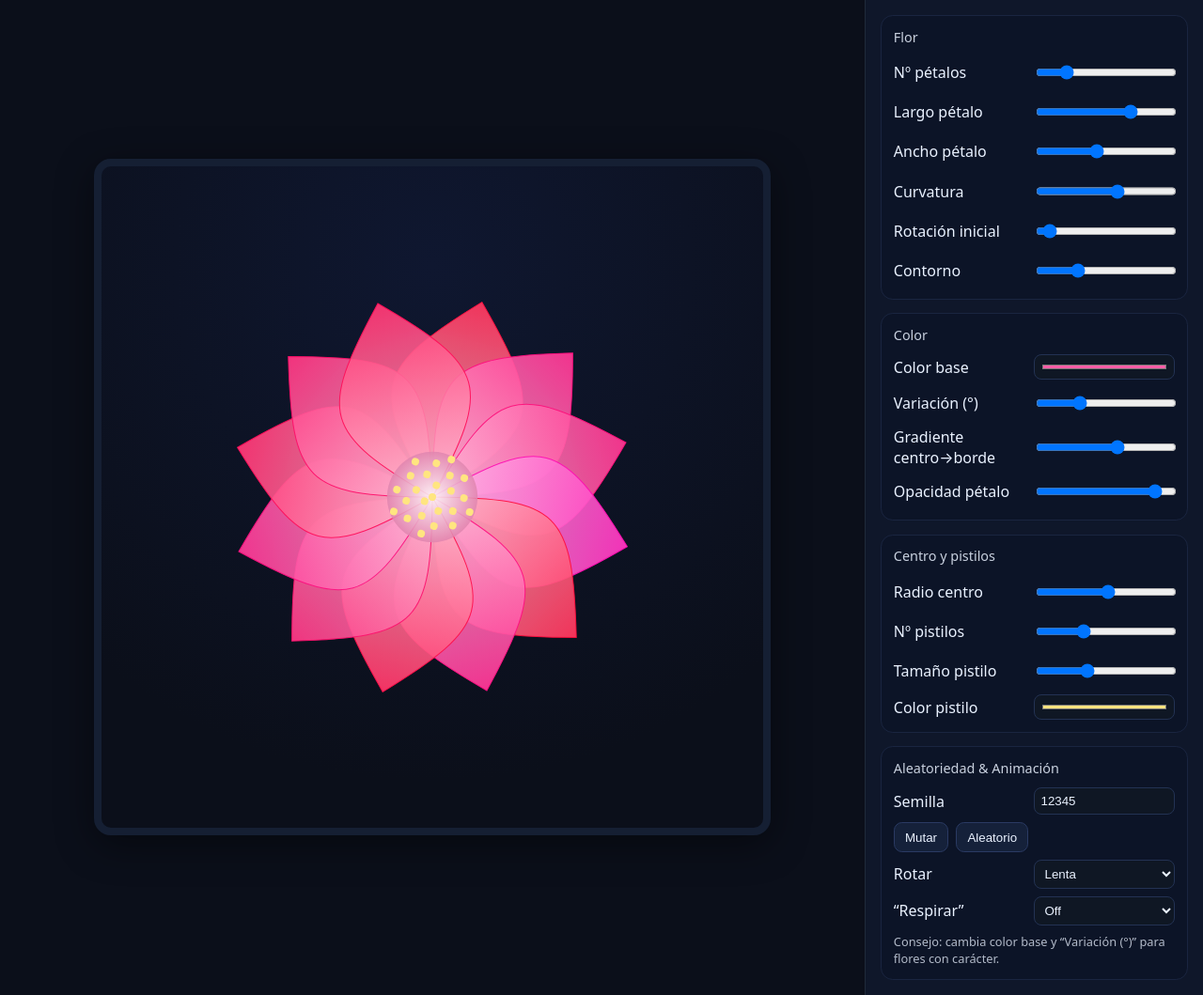
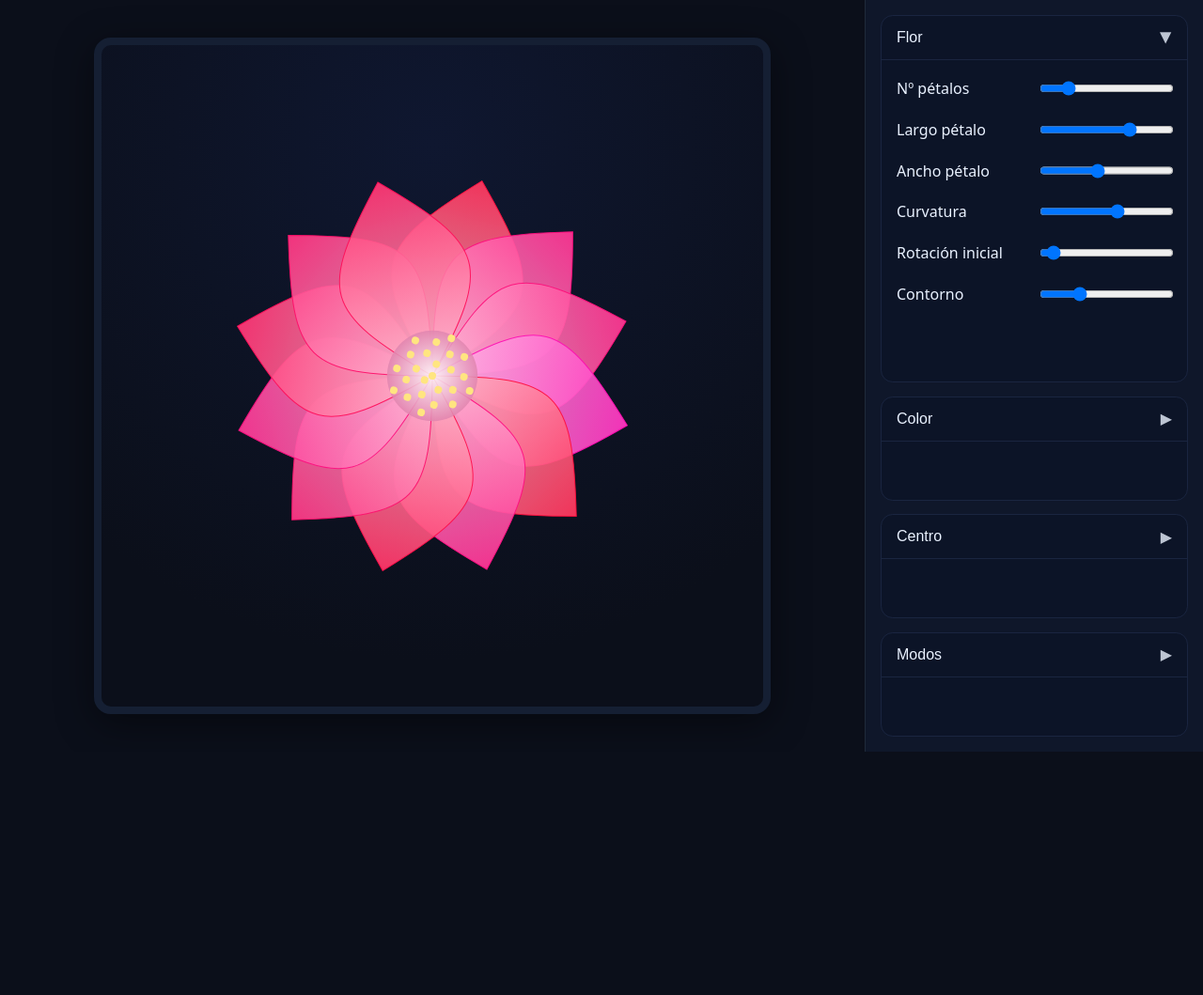
Before and after one commit to aragojuan-code/flor, a plain HTML site: page index.html in a window 1280 px wide. Shown: the whole page at 94% size. After the commit the page ends 800 px from the top, so only its background shows below. Drawn offline with Linux system fonts and the light colour scheme.

Commit message:
Update index.html

```diff
--- a/index.html
+++ b/index.html
@@ -17,29 +17,58 @@
   .stage{
     position:relative; display:grid; place-items:center;
     width:min(92vw, 720px);
-    aspect-ratio:1/1;                 /* <- ahora el contenedor es cuadrado */
+    aspect-ratio:1/1;                 /* contenedor cuadrado */
     border:8px solid #151f33; border-radius:18px; overflow:hidden;
     box-shadow:0 10px 40px rgba(0,0,0,.45);
     background: radial-gradient(120% 120% at 50% 15%, #0f1730 0%, #0b0f1a 65%);
   }
-  canvas{
-    width:100%; height:100%;          /* cuadrado, rellena el stage */
-    display:block; background:transparent;
+  canvas{ width:100%; height:100%; display:block; background:transparent; }
+
+  /* CONTROLES (acordeón) */
+  .controls{
+    background:var(--panel); border-top:1px solid var(--line);
+    padding:1rem; display:grid; gap:.9rem;
+  }
+  @media (min-width:960px){
+    .controls{ width:360px; border-top:none; border-left:1px solid var(--line); overflow:auto; }
   }
 
-  /* CONTROLES */
-  .controls{ background:var(--panel); border-top:1px solid var(--line); padding:1rem; display:grid; gap:.9rem; }
-  @media (min-width:960px){ .controls{ width:360px; border-top:none; border-left:1px solid var(--line); overflow:auto } }
-  .group{ border:1px solid #1a2540; border-radius:.8rem; padding:.8rem; display:grid; gap:.5rem; background:#0c1427 }
-  .title{ font-size:.9rem; opacity:.85; margin-bottom:.2rem }
-  .row{ display:grid; grid-template-columns:140px 1fr; align-items:center; gap:.6rem }
+  .acc-item{
+    border:1px solid #1a2540; border-radius:.8rem; background:#0c1427; overflow:hidden;
+  }
+  .acc-btn{
+    width:100%; text-align:left; padding:.85rem 1rem; background:transparent; color:var(--txt);
+    border:none; display:flex; align-items:center; justify-content:space-between; cursor:pointer;
+    font-size:1rem;
+  }
+  .acc-btn:hover{ background:#0f1724; }
+  .acc-btn .chev{ transition: transform .22s ease; opacity:.8; }
+  .acc-btn[aria-expanded="true"] .chev{ transform: rotate(90deg); }
+
+  .acc-panel{
+    grid-template-columns:140px 1fr;
+    display:grid; gap:.6rem; align-items:center;
+    padding:0 1rem; border-top:1px solid #1a2540;
+
+    /* colapso animado */
+    transition: grid-template-rows .25s ease, padding .25s ease, max-height .25s ease;
+    max-height: 0; padding-top:0; padding-bottom:0; overflow:hidden;
+  }
+  .acc-item.open .acc-panel{
+    max-height: 800px; /* suficiente para el contenido */
+    padding-top:.8rem; padding-bottom:.9rem;
+  }
+
+  .row{ display:contents; } /* cada par etiqueta+control ocupa la rejilla */
+  .row label{ align-self:center; }
   input[type="range"], input[type="color"], input[type="number"], select{
-    width:100%; background:#0f1724; color:var(--txt); border:1px solid #233253; border-radius:.5rem; padding:.38rem; touch-action:manipulation;
+    width:100%; background:#0f1724; color:var(--txt); border:1px solid #233253; border-radius:.5rem; padding:.38rem;
+    touch-action:manipulation;
   }
   .inline{ display:flex; gap:.5rem; align-items:center }
-  .btn{ background:#15213a; border:1px solid #2a3a63; color:var(--txt); padding:.45rem .7rem; border-radius:.55rem; cursor:pointer }
+  .btn{ background:#15213a; border:1px solid #2a3a63; color:var(--txt); padding:.45rem .7rem; border-radius:.55rem; cursor:pointer; }
   .btn:active{ transform:translateY(1px) }
-  .hint{ font-size:.8rem; opacity:.75 }
+  .hint{ font-size:.8rem; opacity:.75; grid-column:1 / -1; }
 </style>
 </head>
 <body>
@@ -50,48 +79,70 @@
     </div>
   </div>
 
-  <div class="controls">
-    <div class="group">
-      <div class="title">Flor</div>
-      <div class="row"><label>Nº pétalos</label><input id="petals" type="range" min="3" max="64" value="12"></div>
-      <div class="row"><label>Largo pétalo</label><input id="pLen" type="range" min="0.3" max="1.0" step="0.01" value="0.8"></div>
-      <div class="row"><label>Ancho pétalo</label><input id="pWid" type="range" min="0.10" max="0.70" step="0.01" value="0.35"></div>
-      <div class="row"><label>Curvatura</label><input id="pCurve" type="range" min="0" max="1" step="0.01" value="0.6"></div>
-      <div class="row"><label>Rotación inicial</label><input id="rot0" type="range" min="0" max="360" step="1" value="0"></div>
-      <div class="row"><label>Contorno</label><input id="outline" type="range" min="0" max="4" step="0.5" value="1"></div>
+  <div class="controls" id="accordion">
+    <!-- FLOR -->
+    <section class="acc-item open" id="sec-flor">
+      <button class="acc-btn" aria-expanded="true">
+        <span>Flor</span><span class="chev">▶</span>
+      </button>
+      <div class="acc-panel">
+        <div class="row"><label for="petals">Nº pétalos</label><input id="petals" type="range" min="3" max="64" value="12"></div>
+        <div class="row"><label for="pLen">Largo pétalo</label><input id="pLen" type="range" min="0.3" max="1.0" step="0.01" value="0.8"></div>
+        <div class="row"><label for="pWid">Ancho pétalo</label><input id="pWid" type="range" min="0.10" max="0.70" step="0.01" value="0.35"></div>
+        <div class="row"><label for="pCurve">Curvatura</label><input id="pCurve" type="range" min="0" max="1" step="0.01" value="0.6"></div>
+        <div class="row"><label for="rot0">Rotación inicial</label><input id="rot0" type="range" min="0" max="360" step="1" value="0"></div>
+        <div class="row"><label for="outline">Contorno</label><input id="outline" type="range" min="0" max="4" step="0.5" value="1"></div>
       </div>
+    </section>
 
-    <div class="group">
-      <div class="title">Color</div>
-      <div class="row"><label>Color base</label><input id="baseColor" type="color" value="#ff5ea8"></div>
-      <div class="row"><label>Variación (°)</label><input id="hVar" type="range" min="0" max="60" step="1" value="16"></div>
-      <div class="row"><label>Gradiente centro→borde</label><input id="grad" type="range" min="0" max="1" step="0.01" value="0.6"></div>
-      <div class="row"><label>Opacidad pétalo</label><input id="pAlpha" type="range" min="0.3" max="1" step="0.01" value="0.95"></div>
+    <!-- COLOR -->
+    <section class="acc-item" id="sec-color">
+      <button class="acc-btn" aria-expanded="false">
+        <span>Color</span><span class="chev">▶</span>
+      </button>
+      <div class="acc-panel">
+        <div class="row"><label for="baseColor">Color base</label><input id="baseColor" type="color" value="#ff5ea8"></div>
+        <div class="row"><label for="hVar">Variación (°)</label><input id="hVar" type="range" min="0" max="60" step="1" value="16"></div>
+        <div class="row"><label for="grad">Gradiente centro→borde</label><input id="grad" type="range" min="0" max="1" step="0.01" value="0.6"></div>
+        <div class="row"><label for="pAlpha">Opacidad pétalo</label><input id="pAlpha" type="range" min="0.3" max="1" step="0.01" value="0.95"></div>
       </div>
+    </section>
 
-    <div class="group">
-      <div class="title">Centro y pistilos</div>
-      <div class="row"><label>Radio centro</label><input id="coreR" type="range" min="0" max="0.35" step="0.01" value="0.18"></div>
-      <div class="row"><label>Nº pistilos</label><input id="pistils" type="range" min="0" max="80" step="1" value="24"></div>
-      <div class="row"><label>Tamaño pistilo</label><input id="pisSize" type="range" min="1" max="10" step="0.1" value="4"></div>
-      <div class="row"><label>Color pistilo</label><input id="pisColor" type="color" value="#ffe580"></div>
+    <!-- CENTRO -->
+    <section class="acc-item" id="sec-centro">
+      <button class="acc-btn" aria-expanded="false">
+        <span>Centro</span><span class="chev">▶</span>
+      </button>
+      <div class="acc-panel">
+        <div class="row"><label for="coreR">Radio centro</label><input id="coreR" type="range" min="0" max="0.35" step="0.01" value="0.18"></div>
+        <div class="row"><label for="pistils">Nº pistilos</label><input id="pistils" type="range" min="0" max="80" step="1" value="24"></div>
+        <div class="row"><label for="pisSize">Tamaño pistilo</label><input id="pisSize" type="range" min="1" max="10" step="0.1" value="4"></div>
+        <div class="row"><label for="pisColor">Color pistilo</label><input id="pisColor" type="color" value="#ffe580"></div>
       </div>
+    </section>
 
-    <div class="group">
-      <div class="title">Aleatoriedad & Animación</div>
-      <div class="row"><label>Semilla</label><input id="seed" type="number" step="1" value="12345"></div>
+    <!-- MODOS -->
+    <section class="acc-item" id="sec-modos">
+      <button class="acc-btn" aria-expanded="false">
+        <span>Modos</span><span class="chev">▶</span>
+      </button>
+      <div class="acc-panel">
+        <div class="row"><label for="seed">Semilla</label><input id="seed" type="number" step="1" value="12345"></div>
+        <div class="row" style="grid-column:1/-1">
           <div class="inline">
             <button class="btn" id="mutate">Mutar</button>
             <button class="btn" id="randomize">Aleatorio</button>
           </div>
-      <div class="row"><label>Rotar</label>
+        </div>
+        <div class="row"><label for="spin">Rotar</label>
           <select id="spin"><option value="off">Off</option><option value="slow" selected>Lenta</option><option value="med">Media</option><option value="fast">Rápida</option></select>
         </div>
-      <div class="row"><label>“Respirar”</label>
+        <div class="row"><label for="breathe">“Respirar”</label>
           <select id="breathe"><option value="off" selected>Off</option><option value="soft">Suave</option><option value="deep">Profunda</option></select>
         </div>
-      <div class="hint">Consejo: cambia color base y “Variación (°)” para flores con carácter.</div>
+        <p class="hint">Tip: toca “Aleatorio” para explorar paletas y formas nuevas.</p>
       </div>
+    </section>
   </div>
 </div>
 
@@ -101,7 +152,19 @@
   const canvas = $('flower');
   const ctx = canvas.getContext('2d');
 
-  /* --- utilidades --- */
+  /* ---------- acordeón ---------- */
+  const acc = document.getElementById('accordion');
+  const items = Array.from(acc.querySelectorAll('.acc-item'));
+  acc.addEventListener('click', (e)=>{
+    const btn = e.target.closest('.acc-btn'); if(!btn) return;
+    const item = btn.parentElement;
+    const isOpen = item.classList.contains('open');
+    items.forEach(it => { if(it!==item){ it.classList.remove('open'); it.querySelector('.acc-btn').setAttribute('aria-expanded','false'); }});
+    item.classList.toggle('open', !isOpen);
+    btn.setAttribute('aria-expanded', String(!isOpen));
+  });
+
+  /* ---------- utilidades dibujo ---------- */
   function rng(seed){ return function(){ let t = seed += 0x6D2B79F5; t = Math.imul(t ^ t>>>15, t | 1); t ^= t + Math.imul(t ^ t>>>7, t | 61); return ((t ^ t>>>14) >>> 0) / 4294967296; } }
   function hexToHsl(hex){ const n=parseInt(hex.slice(1),16); const r=((n>>16)&255)/255,g=((n>>8)&255)/255,b=(n&255)/255; const max=Math.max(r,g,b),min=Math.min(r,g,b); let h,s,l=(max+min)/2; if(max===min){h=s=0;} else { const d=max-min; s=l>0.5? d/(2-max-min): d/(max+min); switch(max){case r:h=(g-b)/d+(g<b?6:0);break;case g:h=(b-r)/d+2;break;case b:h=(r-g)/d+4;break;} h/=6;} return {h:h*360,s:s*100,l:l*100}; }
   function hslToCss(h,s,l,a=1){ return `hsla(${h.toFixed(1)},${s.toFixed(1)}%,${l.toFixed(1)}%,${a})`; }
@@ -118,7 +181,7 @@
     spin: $('spin'), breathe: $('breathe'),
   };
 
-  /* --- animación --- */
+  /* ---------- animación ---------- */
   let tLast = performance.now();
   let angleAnim = 0;
 
@@ -136,7 +199,6 @@
 
     const rnd = rng(parseInt(ui.seed.value||0,10)>>>0);
 
-    /* borrar en unidades CSS (con DPR activo) */
     ctx.clearRect(0,0, canvas.clientWidth, canvas.clientHeight);
 
     ctx.save();
@@ -202,7 +264,7 @@
     requestAnimationFrame(draw);
   }
 
-  /* eventos */
+  /* eventos UI */
   document.querySelectorAll('input, select').forEach(el => el.addEventListener('input', () => {}));
   $('mutate').addEventListener('click', ()=>{
     ui.seed.value = (Math.random()*1e9|0);
@@ -235,7 +297,7 @@
     ui.pisColor.value = rgbToHex(tmp.getImageData(0,0,1,1).data);
   });
 
-  /* nitidez: ajustar backing store al tamaño visual */
+  /* nitidez DPR */
   function fitCanvas(){
     const dpr = Math.max(1, window.devicePixelRatio||1);
     const cssW = canvas.clientWidth, cssH = canvas.clientHeight;
```
Lines whose indentation alone changed are shown as unchanged.
